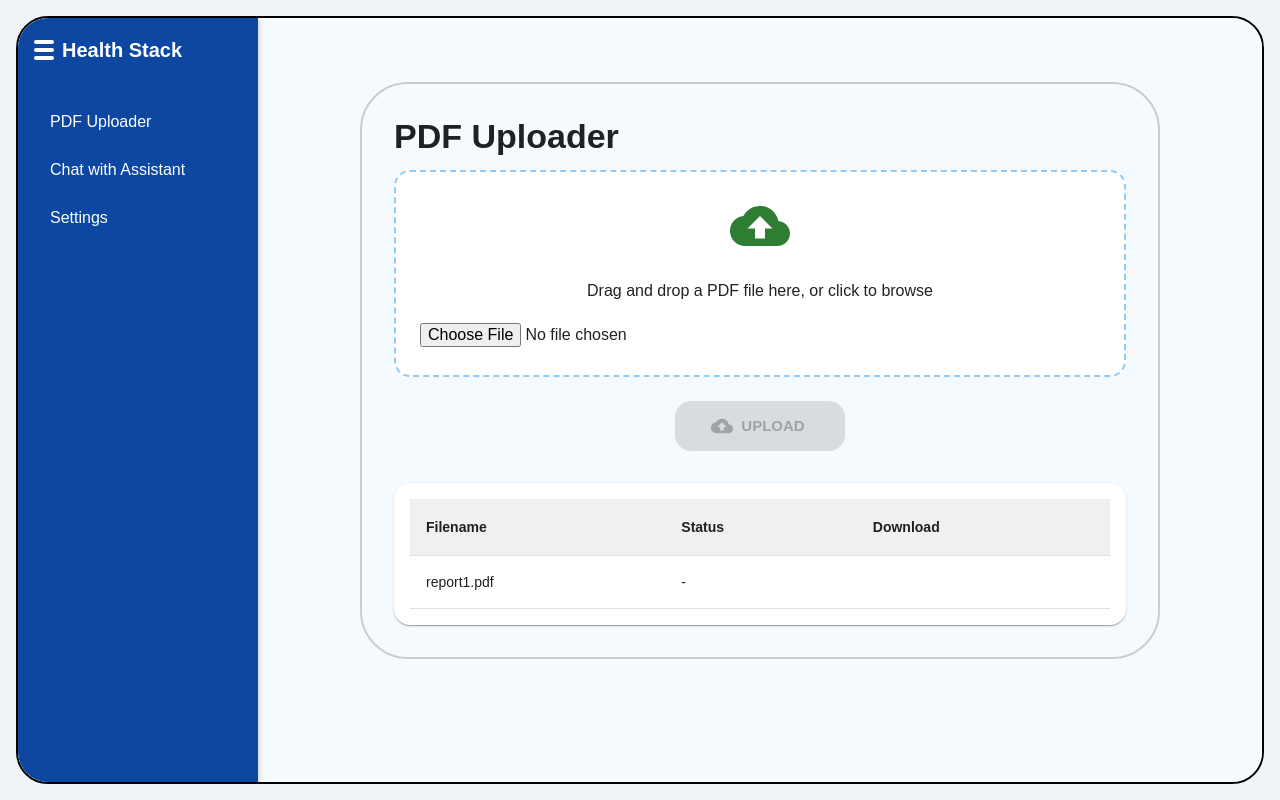
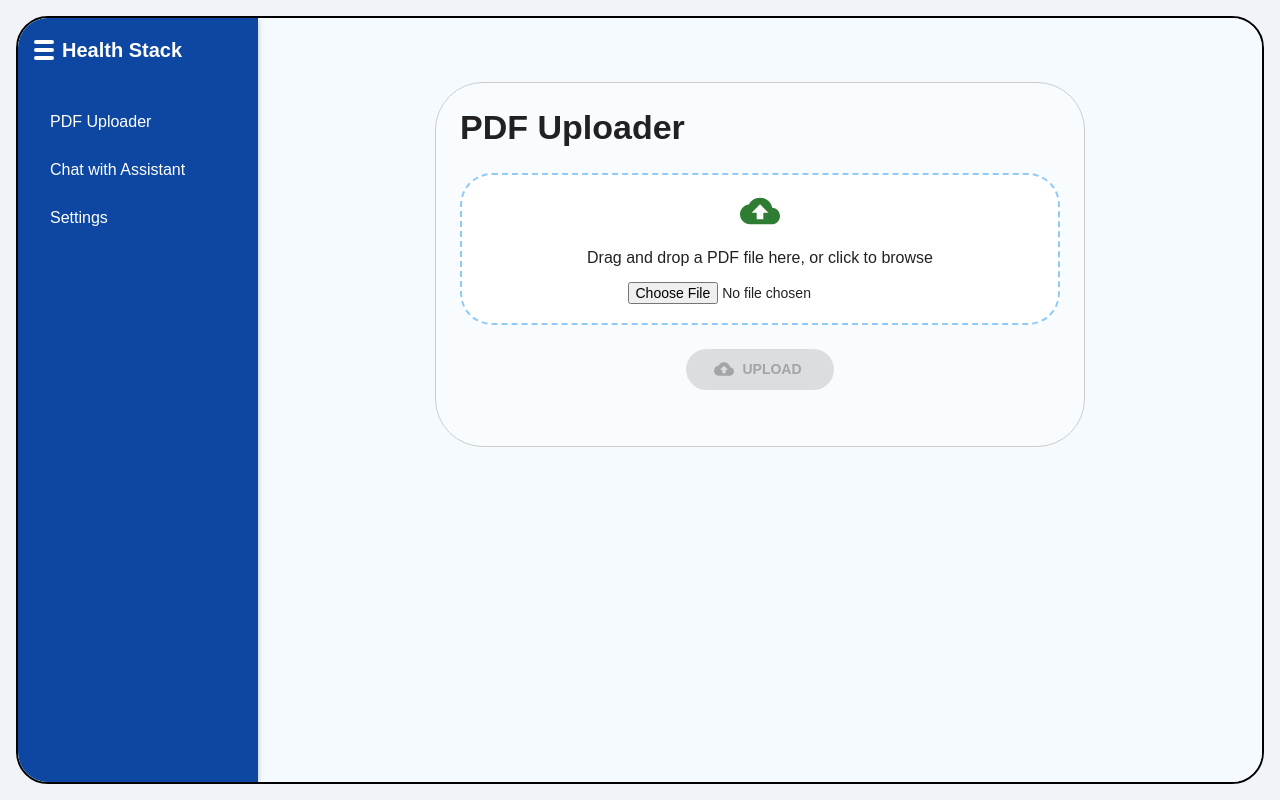
Before and after one commit to rajesh100120122024/mypharma-web, a React (Create React App) app: page / in a window 1280 px wide. Built offline with nearby package versions, Linux system fonts and the light colour scheme.

Commit message:
Added new UI Look

```diff
--- a/src/components/pdfUploader.jsx
+++ b/src/components/pdfUploader.jsx
@@ -6,13 +6,7 @@ import {
   Paper,
   Input,
   CircularProgress,
-  Stack,
-  Table,
-  TableBody,
-  TableCell,
-  TableContainer,
-  TableHead,
-  TableRow
+  Stack
 } from '@mui/material';
 import axios from 'axios';
 import { CloudUpload as UploadIcon, Download as DownloadIcon } from '@mui/icons-material';
@@ -40,109 +34,129 @@ function PdfUploader() {
     for (let i = 0; i < retries; i++) {
       console.log(`🔄 Polling attempt ${i + 1}...`);
       const endpoint = "https://zo1cswzvkg.execute-api.ap-south-1.amazonaws.com/prod";
+      console.log(encodeURIComponent(executionArn));
       try {
-        const res = await axios.get(endpoint, { params: { executionArn } });
+        const res = await axios.get(endpoint, {
+          params: { executionArn },
+        });
+        console.log("✅ res", res);
         const base64Excel = res.data?.base64Excel;
-        if (base64Excel) return base64Excel;
+        console.log("✅ base64Excel", base64Excel);
+        if (base64Excel) {
+          console.log("✅ Excel file ready");
+          return base64Excel;
+        }
       } catch (err) {
         console.log("⏳ Still processing or failed:", err.message);
       }
+
       await new Promise((resolve) => setTimeout(resolve, interval));
     }
+
     throw new Error("❌ Step Function timed out or failed.");
   };
 
   const handleUpload = async () => {
     if (!file) return;
     setLoading(true);
+
     try {
       const base64 = await fileToBase64(file);
+      console.log("📤 Sending base64 to Lambda...");
+
       const response = await axios.post(
         'https://inordedh6h.execute-api.ap-south-1.amazonaws.com/Prod/start',
         { pdf: base64 },
-        { headers: { 'Content-Type': 'application/json' } }
+        {
+          headers: {
+            'Content-Type': 'application/json'
+          }
+        }
       );
+
       const executionArn = response.data.executionArn;
+      console.log("▶️ Step Function started:", executionArn);
+
       const base64Excel = await pollForResult(executionArn);
 
-      const byteArray = new Uint8Array([...atob(base64Excel)].map(c => c.charCodeAt(0)));
+      const byteCharacters = atob(base64Excel);
+      const byteNumbers = new Array(byteCharacters.length).fill().map((_, i) => byteCharacters.charCodeAt(i));
+      const byteArray = new Uint8Array(byteNumbers);
+
       const blob = new Blob([byteArray], {
         type: 'application/vnd.openxmlformats-officedocument.spreadsheetml.sheet'
       });
+
       const url = window.URL.createObjectURL(blob);
       setDownloadLink(url);
     } catch (error) {
       console.error("❌ Upload failed:", error);
       alert('⚠️ Upload failed. Check console for details.');
     }
+
     setLoading(false);
   };
 
   return (
-    <Box sx={{ maxWidth: 800, mx: 'auto', mt: 4, border: '2px solid #ccc', borderRadius: 3, p: 4 }}>
-      <Typography variant="h4" gutterBottom fontWeight="bold">
+    <Box sx={{ maxWidth: 650, mx: 'auto', mt: 4, p: 3, border: '1px solid #ccc', borderRadius: 3, backgroundColor: '#f9fcff' }}>
+      <Typography variant="h4" sx={{ mb: 3, fontWeight: 'bold' }}>
         PDF Uploader
       </Typography>
 
-      <Paper variant="outlined" sx={{ p: 3, textAlign: 'center', border: '2px dashed #90caf9', mb: 3 }}>
-        <UploadIcon sx={{ fontSize: 60, color: '#2e7d32' }} />
-        <Typography variant="body1" mt={2}>
+      <Paper variant="outlined" sx={{
+        p: 2,
+        textAlign: 'center',
+        border: '2px dashed #90caf9',
+        mb: 3,
+        borderRadius: 2,
+        maxWidth: '100%',
+        mx: 'auto'
+      }}>
+        <UploadIcon sx={{ fontSize: 40, color: '#2e7d32' }} />
+        <Typography variant="body1" mt={1}>
           Drag and drop a PDF file here, or click to browse
         </Typography>
-        <Input type="file" onChange={handleFileChange} fullWidth disableUnderline sx={{ mt: 2 }} />
+        <Input
+          type="file"
+          onChange={handleFileChange}
+          disableUnderline
+          sx={{ mt: 1, fontSize: 14 }}
+        />
       </Paper>
 
       <Box textAlign="center" mb={4}>
         <Button
           variant="contained"
-          size="large"
-          sx={{ px: 5, py: 1.5, bgcolor: '#2e7d32' }}
+          size="medium"
+          sx={{
+            px: 4,
+            py: 1,
+            bgcolor: '#2e7d32',
+            fontSize: 14,
+            borderRadius: 2,
+            textTransform: 'uppercase'
+          }}
           startIcon={<UploadIcon />}
           disabled={!file || loading}
           onClick={handleUpload}
         >
-          {loading ? <CircularProgress size={24} color="inherit" /> : 'Upload'}
+          {loading ? <CircularProgress size={20} color="inherit" /> : 'Upload'}
         </Button>
       </Box>
 
-      {/* Result table */}
-      <TableContainer component={Paper} elevation={1}>
-        <Table>
-          <TableHead>
-            <TableRow sx={{ backgroundColor: '#f0f0f0' }}>
-              <TableCell><strong>Filename</strong></TableCell>
-              <TableCell><strong>Status</strong></TableCell>
-              <TableCell><strong>Download</strong></TableCell>
-            </TableRow>
-          </TableHead>
-          <TableBody>
-            <TableRow>
-              <TableCell>{file?.name || 'report1.pdf'}</TableCell>
-              <TableCell>
-                {loading ? (
-                  <Box sx={{ color: 'orange', fontWeight: 'bold' }}>Processing</Box>
-                ) : downloadLink ? (
-                  <Box sx={{ color: 'green', fontWeight: 'bold' }}>Complete</Box>
-                ) : (
-                  '-'
-                )}
-              </TableCell>
-              <TableCell>
       {downloadLink && (
+        <Box textAlign="center">
           <Button
-                    variant="contained"
+            variant="outlined"
+            color="primary"
+            startIcon={<DownloadIcon />}
             href={downloadLink}
             download="output.xlsx"
-                    sx={{ bgcolor: '#1976d2' }}
           >
-                    Download
+            📥 Download Excel
           </Button>
+        </Box>
       )}
-              </TableCell>
-            </TableRow>
-          </TableBody>
-        </Table>
-      </TableContainer>
     </Box>
   );
 }
```
Lines whose indentation alone changed are shown as unchanged.
